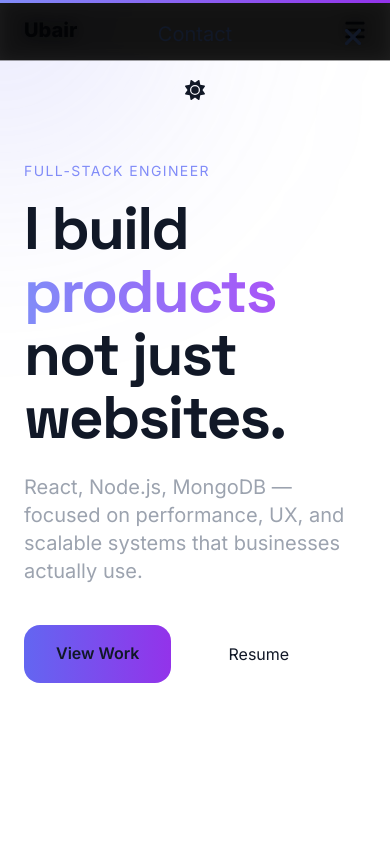
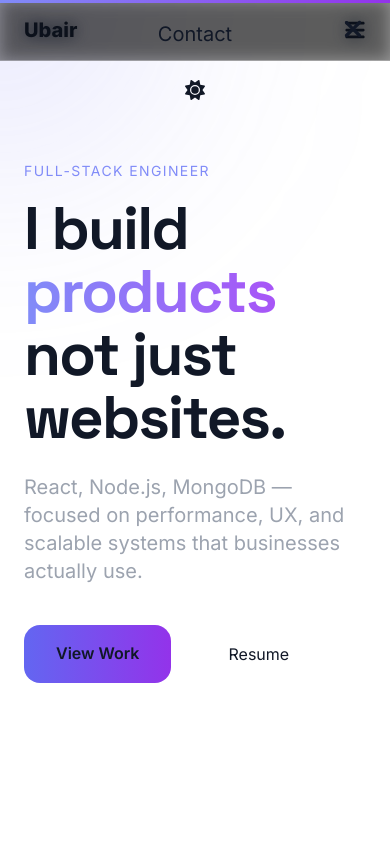
Before and after one commit to Blue-pill-786/Portfolio, a React (Vite) app: page / in a window 390 px wide. Both pictures are taken after a click on the button 355 px from the left and 30 px from the top of the page. Shown: the top 844 px of the page. Built offline with nearby package versions, Linux system fonts and the light colour scheme.

Commit message:
Update Navbar.jsx

```diff
--- a/src/components/Navbar.jsx
+++ b/src/components/Navbar.jsx
@@ -35,8 +35,8 @@ export default function Navbar() {
 
       {/* Mobile Menu */}
       {open && (
-        <div className="fixed inset-0 bg-black/80 backdrop-blur flex flex-col items-center justify-center gap-8 text-xl">
-          <button onClick={() => setOpen(false)} className="absolute top-6 right-6">
+        <div className="fixed inset-0 bg-cyan/80 backdrop-blur flex flex-col items-center justify-center gap-8 text-xl">
+          <button onClick={() => setOpen(false)} className="absolute top-4 right-6">
   <FaXmark size={26} />
 </button>
           <a href="#projects" onClick={() => setOpen(false)}>Projects</a>
```
